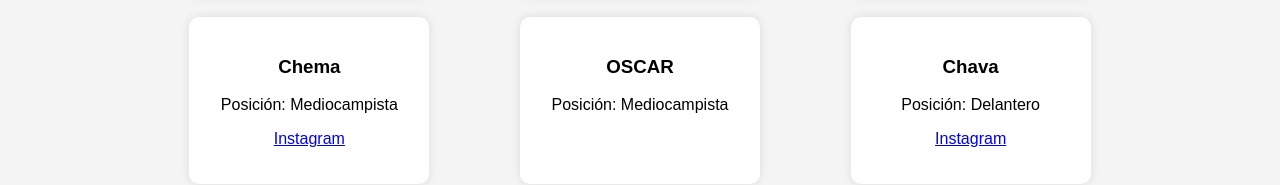
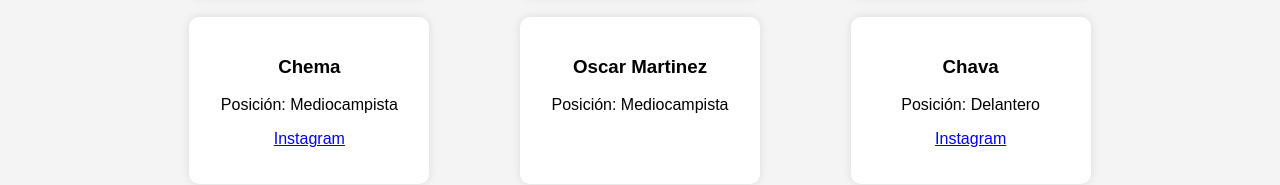
Before and after one commit to ninini-prog/FC-MEDELLIN03, a plain HTML site: page index.html in a window 1280 px wide. Shown: the part 1185-1370 px from the top of the page. Drawn offline with Linux system fonts and the light colour scheme.

Commit message:
Update index.html

```diff
--- a/index.html
+++ b/index.html
@@ -96,7 +96,7 @@
             <div class="player"><h3>Alexis Naja</h3><p>Posición: Mediocampista</p><a href="https://www.instagram.com/naja_alexis?igsh=MXJydDQ4ZDRuZWR1YQ=="_blank">Instagram</a></p></div>
             <div class="player"><h3>Uriel Arteaga</h3><p>Posición: Mediocampista</p><a href="https://www.instagram.com/uriel.avil?igsh=MTJ5anE1dTdidzV4OA=="_blank">Instagram</a></p></div>
             <div class="player"><h3>Chema </h3><p>Posición: Mediocampista</p><a href="https://www.instagram.com/josemariacabreraolvera?igsh=MmxtOWR4ODExOXc4"_blank">Instagram</a></p></div>
-            <div class="player"><h3>OSCAR </h3><p>Posición: Mediocampista </p></div>
+            <div class="player"><h3>Oscar Martinez </h3><p>Posición: Mediocampista </p></div>
             <div class="player"><h3>Chava </h3><p>Posición: Delantero</p><a href="https://www.instagram.com/aldair.6660?igsh=YXU5Mnc3NHpkejI0"_blank">Instagram</a></p></div>
             <div class="player"><h3>Alejandro Zuñiga </h3><p>Posición: Delantero</p><a href="https://www.instagram.com/__zuniga_2802?igsh=cGlnNWY1NWRwYWN0"_blank">Instagram</a></p></div>
             <div class="player"><h3>Adrian Ruiz</h3><p>Posición: Delantero</p><a href="https://www.instagram.com/adrianruiz_ruiz?igsh=bnNscjh0amdnNGY5_blank">Instagram</a></p></div>
```
